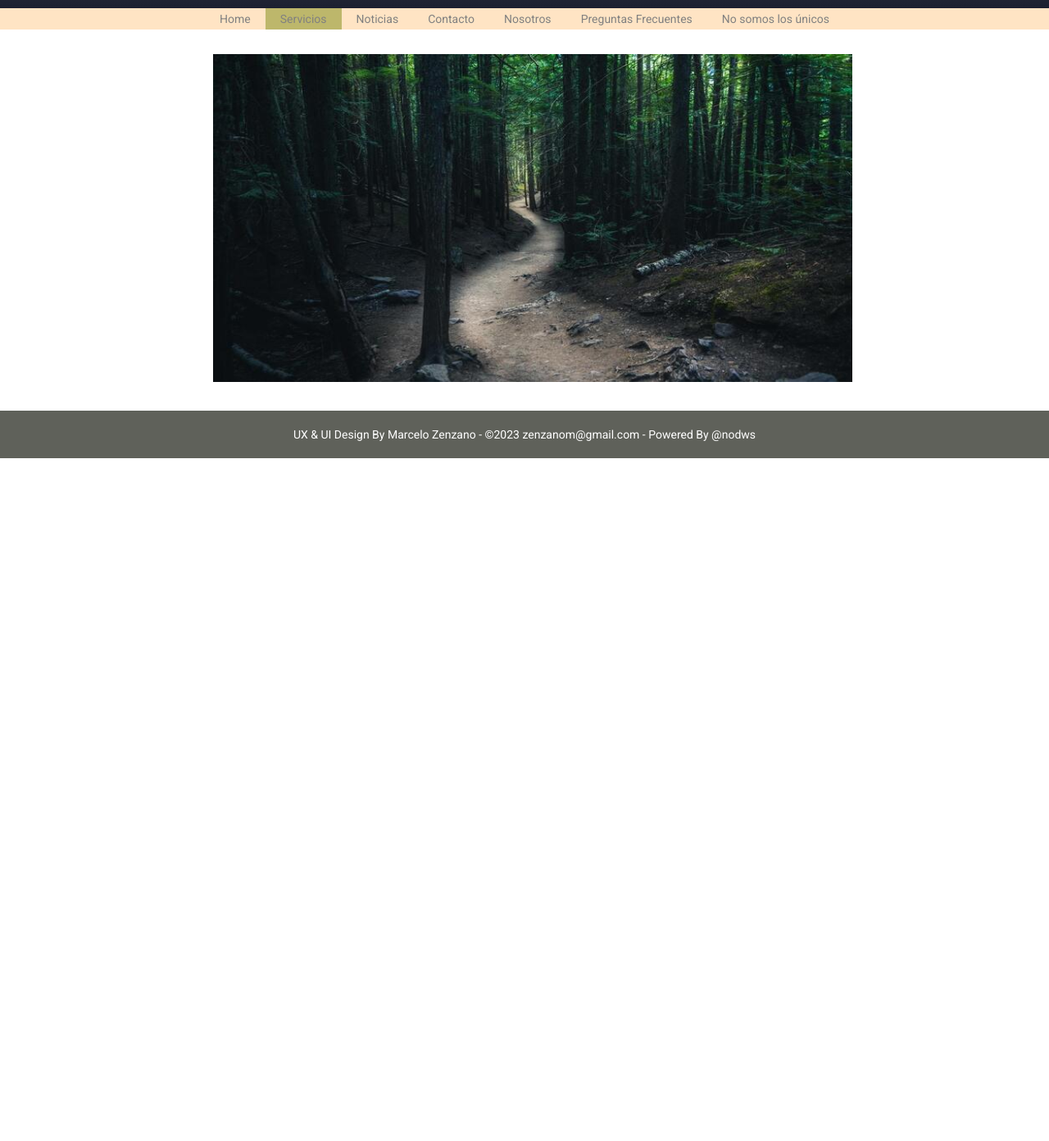
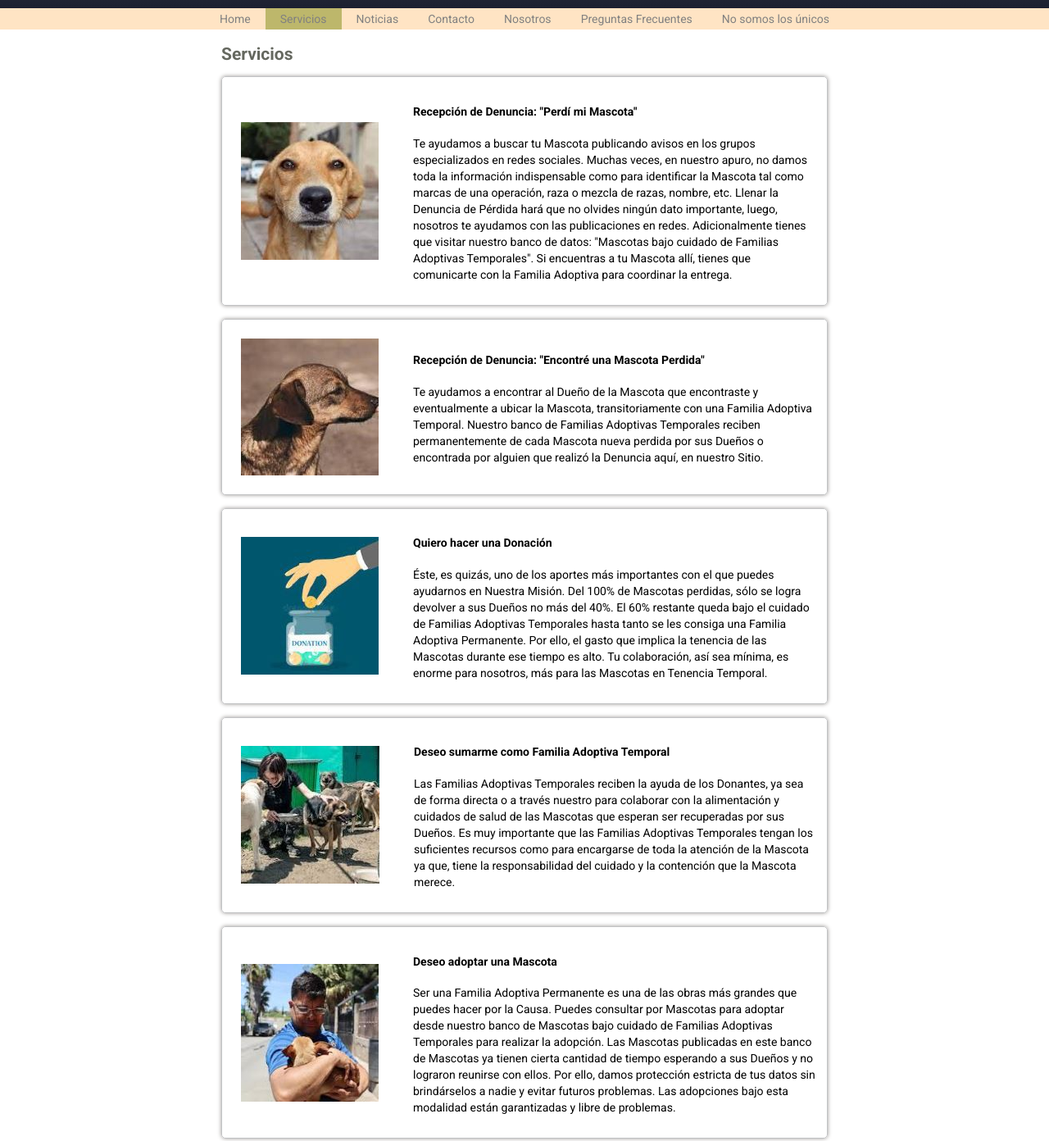
Before and after one commit to marcelozenzano/Diplo, a plain HTML site: page SITIO_ENCONTRANDO/servicios.html in a window 1280 px wide. Shown: the part 540-1932 px from the top of the page at 82% size. Before the commit the page ends 1152 px from the top, so only its background shows below. Drawn offline with Linux system fonts and the light colour scheme; grey boxes are pictures that could not be loaded.

Commit message:
Con Servicios a medias

```diff
--- a/SITIO_ENCONTRANDO/css/estilos_encontrando.css
+++ b/SITIO_ENCONTRANDO/css/estilos_encontrando.css
@@ -87,7 +87,6 @@ html,
 body {
     margin: 0;
     height: 120%;
-    /* font-family: 'Josefin Sans', sans-serif; ya está definida la fuente más arriba*/
 }
 
 a {
@@ -176,10 +175,6 @@ a {
     }
 }
 
-/* .content {
-    padding: 5% 10%;
-    text-align: justify
-} */
 
 /*REGLAS HOME ------------------------------------------------------------------------*/
 .columnas {
@@ -198,17 +193,26 @@ a {
 .testimonios {
     width: 25%;
     padding-left: 10px;
-    padding-right: 20px;
+    padding-right: 10px;
     font-size: 12px;
     background-color: rgb(241, 232, 232);
+    border: 1px solid #c1c2c4;
+    border-radius: 5px;
+    box-sizing: border-box;
+    box-shadow: 0 0 5px rgb(156, 152, 149);
 }
 
 .testimonio .cita {
-    /* font-weight: bold; */
     font-style: italic;
-    /* font-size: 10px; */
-    /* background-color: blanchedalmond; */
     display: block;
+    padding-left: 5px;
+    padding-right: 5px;
+    background-color: rgb(241, 232, 232);
+
+    border: 1px solid #c1c2c4;
+    border-radius: 5px;
+    box-sizing: border-box;
+    /* box-shadow: 0 0 3px rgb(156, 152, 149); */
 }
 
 .testimonio .autor {
@@ -250,15 +254,17 @@ img {
     padding: 13px;
     box-sizing: border-box;
     background-color: rgb(245, 238, 231);
+    box-shadow: 0 0 5px rgb(156, 152, 149);
 }
 
 .persona p {
     font-size: 12px;
+    color: rgb(143, 142, 142);
 }
 
 .persona img {
     border-radius: 50%;
-    max-width: 60%;
+    max-width: 80%;
     box-shadow: 0 0 5px rgb(114, 108, 105);
 }
 
@@ -283,6 +289,22 @@ img {
 /*FIN NOSOTROS*/
 
 /*REGLAS SERVICIOS --------------------------------------------------------------------------*/
+.cuerposervicios {
+    padding-left: 20px;
+    padding-right: 20px;
+}
+
+.servicios {
+    border: 1px solid #c1c2c4;
+    border-radius: 5px;
+    padding: 13px;
+    margin: 16px 0;
+    display: flex;
+    gap: 32px;
+    align-items: center;
+    box-shadow: 0 0 5px rgb(156, 152, 149);
+}
+
 
 
 /*FIN SERVICIOS*/
--- a/SITIO_ENCONTRANDO/servicios.html
+++ b/SITIO_ENCONTRANDO/servicios.html
@@ -45,10 +45,91 @@
     </nav>
 
     <main class="holder">
+        <div class="cuerposervicios">
+            <h2>Servicios</h2>
 
+            <div class="servicios">
+                <img src="img/servicios/callejero1.jpg" alt="callejeros1">
+                <div class="infoservicios">
+                    <h4>Recepción de Denuncia: "Perdí mi Mascota"</h4>
+                    <p>Te ayudamos a buscar tu Mascota publicando avisos en los grupos especializados en redes sociales.
+                        Muchas veces, en nuestro apuro, no damos toda la información indispensable como para identificar
+                        la
+                        Mascota tal como marcas de una operación, raza o mezcla de razas, nombre, etc. Llenar la
+                        Denuncia de
+                        Pérdida hará que no olvides ningún dato importante, luego, nosotros te ayudamos con las
+                        publicaciones en redes. Adicionalmente tienes que visitar nuestro banco de datos: "Mascotas bajo
+                        cuidado de Familias Adoptivas Temporales". Si encuentras a tu Mascota allí, tienes que
+                        comunicarte
+                        con la Familia Adoptiva para coordinar la entrega.</p>
+                </div>
+            </div>
+
+            <div class="servicios">
+                <img src="img/servicios/callejero2.jpg" alt="callejeros2">
+                <div class="infoservicios">
+                    <h4>Recepción de Denuncia: "Encontré una Mascota Perdida"</h4>
+                    <p>Te ayudamos a encontrar al Dueño de la Mascota que encontraste y eventualmente a ubicar la
+                        Mascota,
+                        transitoriamente con una Familia Adoptiva Temporal. Nuestro banco de Familias Adoptivas
+                        Temporales
+                        reciben permanentemente de cada Mascota nueva perdida por sus Dueños o encontrada por alguien
+                        que
+                        realizó la Denuncia aquí, en nuestro Sitio.</p>
+                </div>
+            </div>
+
+            <div class="servicios">
+                <img src="img/servicios/callejero3.jpg" alt="callejeros3">
+                <div class="infoservicios">
+                    <h4>Quiero hacer una Donación</h4>
+                    <p>Éste, es quizás, uno de los aportes más importantes con el que puedes ayudarnos en Nuestra
+                        Misión.
+                        Del 100% de Mascotas perdidas, sólo se logra devolver a sus Dueños no más del 40%. El 60%
+                        restante
+                        queda bajo el cuidado de Familias Adoptivas Temporales hasta tanto se les consiga una Familia
+                        Adoptiva Permanente. Por ello, el gasto que implica la tenencia de las Mascotas durante ese
+                        tiempo
+                        es alto. Tu colaboración, así sea mínima, es enorme para nosotros, más para las Mascotas en
+                        Tenencia
+                        Temporal. </p>
+                </div>
+            </div>
+
+            <div class="servicios">
+                <img src="img/servicios/callejero4.jpg" alt="callejeros4">
+                <div class="infoservicios">
+                    <h4>Deseo sumarme como Familia Adoptiva Temporal</h4>
+                    <p>Las Familias Adoptivas Temporales reciben la ayuda de los Donantes, ya sea de forma directa o a
+                        través nuestro para colaborar con la alimentación y cuidados de salud de las Mascotas que
+                        esperan
+                        ser recuperadas por sus Dueños. Es muy importante que las Familias Adoptivas Temporales tengan
+                        los
+                        suficientes recursos como para encargarse de toda la atención de la Mascota ya que, tiene la
+                        responsabilidad del cuidado y la contención que la Mascota merece.</p>
+                </div>
+            </div>
+
+            <div class="servicios">
+                <img src="img/servicios/callejero5.jpg" alt="callejeros5">
+                <div class="infoservicios">
+                    <h4>Deseo adoptar una Mascota</h4>
+                    <p>Ser una Familia Adoptiva Permanente es una de las obras más grandes que puedes hacer por la
+                        Causa.
+                        Puedes consultar por Mascotas para adoptar desde nuestro banco de Mascotas bajo cuidado de
+                        Familias
+                        Adoptivas Temporales para realizar la adopción. Las Mascotas publicadas en este banco de
+                        Mascotas ya
+                        tienen cierta cantidad de tiempo esperando a sus Dueños y no lograron reunirse con ellos. Por
+                        ello,
+                        damos protección estricta de tus datos sin brindárselos a nadie y evitar futuros problemas. Las
+                        adopciones bajo esta modalidad están garantizadas y libre de problemas.</p>
+                </div>
+            </div>
+        </div>
 
         <div>
-            <img width="780" height="400" src="img/servicios/imgserviciospie.jpg" alt="buscando">
+            <img width="765" height="300" src="img/servicios/imgserviciospie.jpg" alt="imgserviciospie">
         </div>
     </main>
 
```
Also changed, not shown: SITIO_ENCONTRANDO/index.html (+2 -2 lines), SITIO_ENCONTRANDO/nosotros.html (+1 -1 lines), SITIO_ENCONTRANDO/img/nosotros/cavernicolas.jpg, SITIO_ENCONTRANDO/img/nosotros/cero.jpg (deleted), SITIO_ENCONTRANDO/img/nosotros/penelope.jpg, SITIO_ENCONTRANDO/img/nosotros/superconvertible.jpg, SITIO_ENCONTRANDO/img/servicios/callejero1.jpg (added), SITIO_ENCONTRANDO/img/servicios/callejero2.jpg (added), SITIO_ENCONTRANDO/img/servicios/callejero3.jpg (added), SITIO_ENCONTRANDO/img/servicios/callejero4.jpg (added), SITIO_ENCONTRANDO/img/servicios/callejero5.jpg (added), SITIO_ENCONTRANDO/img/servicios/callejeroX.jpg (added), SITIO_ENCONTRANDO/img/servicios/callejeroXX.jpg (added), SITIO_ENCONTRANDO/img/servicios/cavernicolas.jpg (added).
